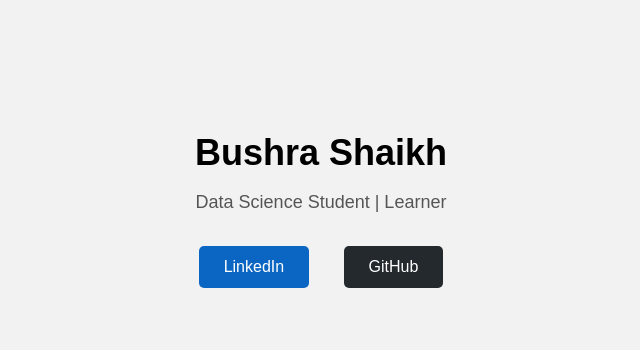
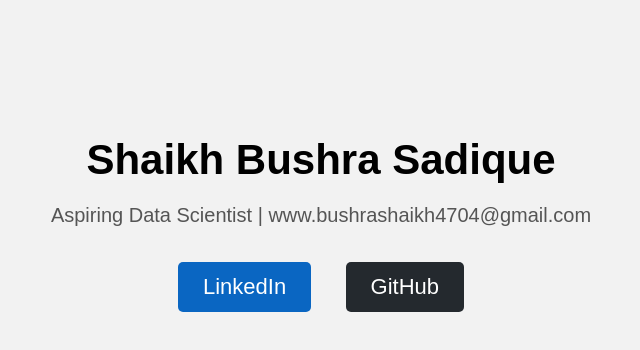
Before and after one commit to BushraShaikh4704/Fake-Job-Posting-Detection, a plain HTML site: page index.html in a window 1280 px wide. Shown: the whole page, without its empty margins (319-959 px from the left). Drawn offline with Linux system fonts and the light colour scheme.

Commit message:
Change Something in index.html

```diff
--- a/index.html
+++ b/index.html
@@ -14,12 +14,12 @@
         }
 
         h1 {
-            font-size: 36px;
+            font-size: 42px;
             margin-bottom: 10px;
         }
 
         p {
-            font-size: 18px;
+            font-size: 20px;
             color: #555;
         }
 
@@ -27,7 +27,7 @@
             display: inline-block;
             margin: 15px;
             padding: 12px 25px;
-            font-size: 16px;
+            font-size: 22px;
             color: white;
             text-decoration: none;
             border-radius: 5px;
@@ -48,8 +48,8 @@
 </head>
 <body>
 
-    <h1>Bushra Shaikh</h1>
-    <p>Data Science Student | Learner</p>
+    <h1>Shaikh Bushra Sadique</h1>
+    <p>Aspiring Data Scientist | www.bushrashaikh4704@gmail.com</p>
 
     <!-- LinkedIn Button -->
     <a
```
